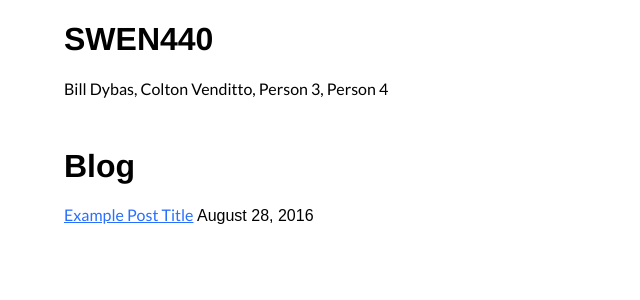
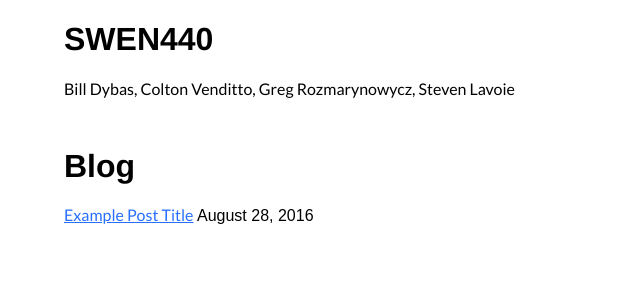
Before and after one commit to billdybas/SWEN440, a Jekyll site: the page built from index.html, in a window 1280 px wide. Shown: the top 300 px of the page, without its empty margins (0-640 px from the left). Built offline with Jekyll 4.4.1, drawn with Linux system fonts in a browser that asks for light colours.

Commit message:
Added name to Readme and config file

```diff
--- a/_config.yml
+++ b/_config.yml
@@ -9,8 +9,8 @@ group_name: ""
 group_members:
   - Bill Dybas
   - Colton Venditto
-  - Person 3
-  - Person 4
+  - Greg Rozmarynowycz
+  - Steven Lavoie
 
 # Build settings
 markdown: kramdown
```
Also changed, not shown: README.md.
